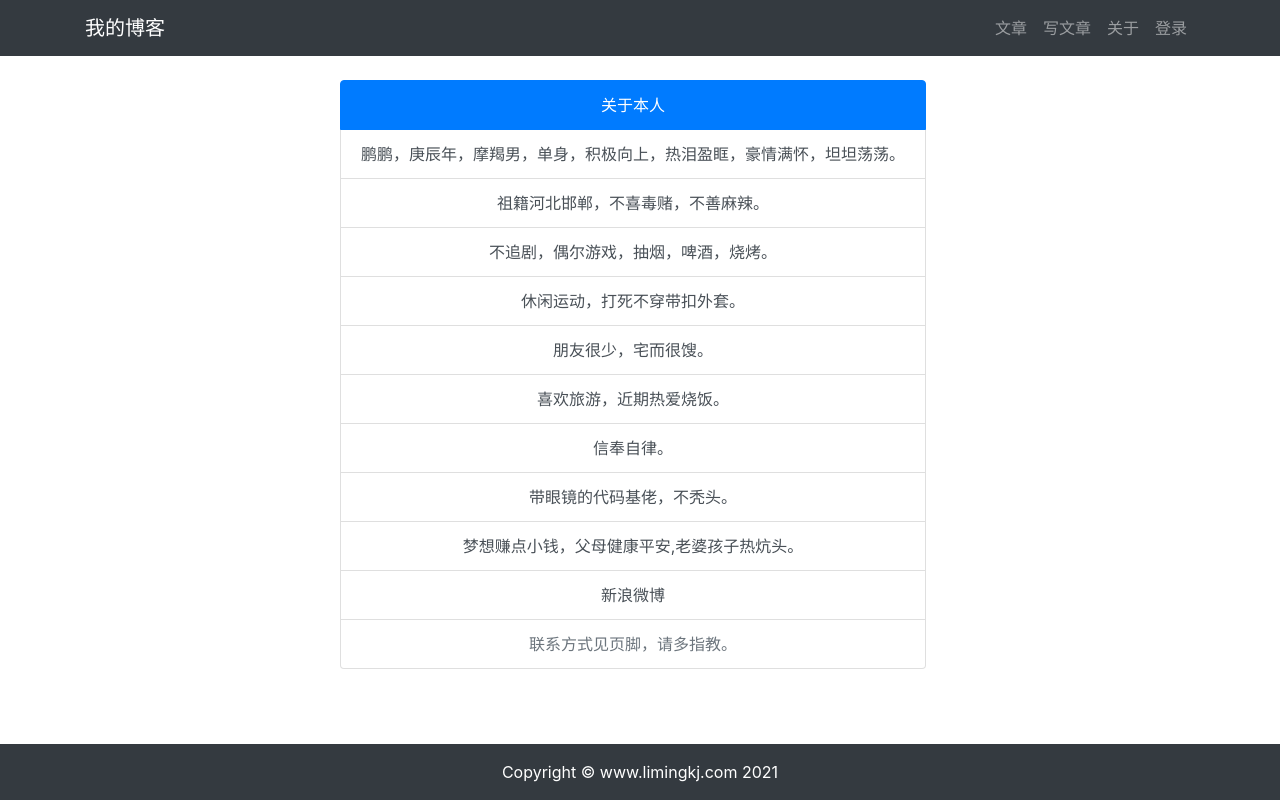
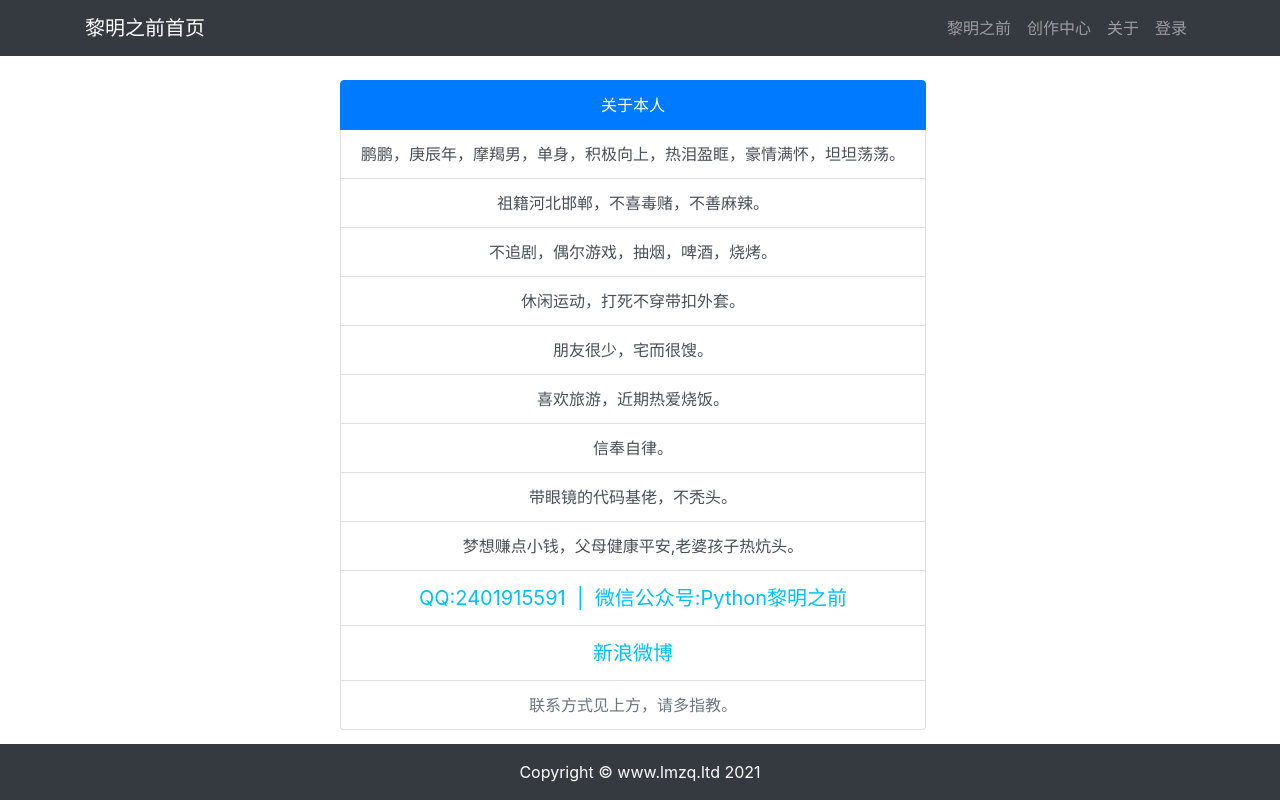
Before and after one commit to user-pppp/django_blog, a Django app: page /article/article-about/ in a window 1280 px wide. Run offline with Django 3.2, Linux system fonts and the light colour scheme; some libraries are stand-ins or nearby versions.

Commit message:
update article-list page

```diff
--- a/my_blog/my_blog/settings.py
+++ b/my_blog/my_blog/settings.py
@@ -22,8 +22,6 @@ BASE_DIR = os.path.dirname(os.path.dirname(os.path.abspath(__file__)))
 SECRET_KEY = '#1hb2v=!m8lw!_c4nqel$*2g^4da)6v1b9$ty^p&n4@%@cq71z'
 
 # SECURITY WARNING: don't run with debug turned on in production!
-
-
 
 
 # 关闭调试模式
@@ -156,6 +154,5 @@ DEFAULT_FROM_EMAIL = '博客网 <limingkeji163@163.com>'
 MEDIA_URL = '/media/'
 MEDIA_ROOT = os.path.join(BASE_DIR, 'media/')
 
-
 # 静态文件收集目录
 STATIC_ROOT = os.path.join(BASE_DIR, 'collected_static')
--- a/my_blog/my_blog/urls.py
+++ b/my_blog/my_blog/urls.py
@@ -18,9 +18,13 @@ from django.urls import path, include
 # 导入settings与static
 from django.conf import settings
 from django.conf.urls.static import static
+# 导入博客views
+from article import views as article_views
 
 urlpatterns = [
     path('admin/', admin.site.urls),
+    # 文章首页
+    path('', article_views.article_list, name='article_homepage'),
     # 文章路由
     path('article/', include('article.urls', namespace='article')),
     # 用户管理
--- a/my_blog/templates/article/about.html
+++ b/my_blog/templates/article/about.html
@@ -36,9 +36,10 @@
             <a href="#" class="list-group-item list-group-item-action">信奉自律。</a>
             <a href="#" class="list-group-item list-group-item-action">带眼镜的代码基佬，不秃头。</a>
             <a href="#" class="list-group-item list-group-item-action">梦想赚点小钱，父母健康平安,老婆孩子热炕头。</a>
+            <a href="#" class="list-group-item list-group-item-action"  style="color:deepskyblue;font-size:20">QQ:2401915591 &nbsp;|&nbsp; 微信公众号:Python黎明之前</a>
             <a class="list-group-item list-group-item-action"
-               href="https://weibo.com/p/1005056186374548/home?from=page_100505&mod=TAB&is_all=1#place">新浪微博</a>
-            <a href="#" class="list-group-item list-group-item-action disabled" tabindex="-1" aria-disabled="true">联系方式见页脚，请多指教。</a>
+               href="https://weibo.com/p/1005056186374548/home?from=page_100505&mod=TAB&is_all=1#place" style="color:deepskyblue;font-size:20">新浪微博</a>
+            <a href="#" class="list-group-item list-group-item-action disabled" tabindex="-1" aria-disabled="true">联系方式见上方，请多指教。</a>
         </div>
     </div>
 </div>
--- a/my_blog/templates/footer.html
+++ b/my_blog/templates/footer.html
@@ -4,6 +4,6 @@
 </div>
 <footer class="py-3 bg-dark fixed-bottom">
     <div class="container">
-        <p class="m-0 text-center text-white">Copyright &copy; www.limingkj.com 2021</p>
+        <p class="m-0 text-center text-white">Copyright &copy; www.lmzq.ltd 2021</p>
     </div>
 </footer>
--- a/my_blog/templates/header.html
+++ b/my_blog/templates/header.html
@@ -4,18 +4,18 @@
 
         <!-- 导航栏商标 -->
         <!--        <a class="navbar-brand" href="#">我的博客</a>-->
-        <a class="navbar-brand" href="{% url 'article:article_list' %}">我的博客</a>
+        <a class="navbar-brand" href="{% url 'article:article_list' %}">黎明之前首页</a>
         <!-- 导航入口 -->
 
         <div>
             <ul class="navbar-nav">
                 <!-- 条目 -->
                 <li class="nav-item">
-                    <a class="nav-link" href="{% url 'article:article_list' %}">文章</a>
+                    <a class="nav-link" href="{% url 'article:article_list' %}">黎明之前</a>
                 </li>
 
                 <li class="nav-item">
-                    <a class="nav-link" href="{% url 'article:article_create' %}">写文章</a>
+                    <a class="nav-link" href="{% url 'article:article_create' %}">创作中心</a>
                 </li>
                 <li class="nav-item">
                     <a class="nav-link" href="{% url 'article:article_about' %}">关于</a>
```
Also changed, not shown: requirements.txt (added, +7 -0 lines), my_blog/db.sqlite3.
